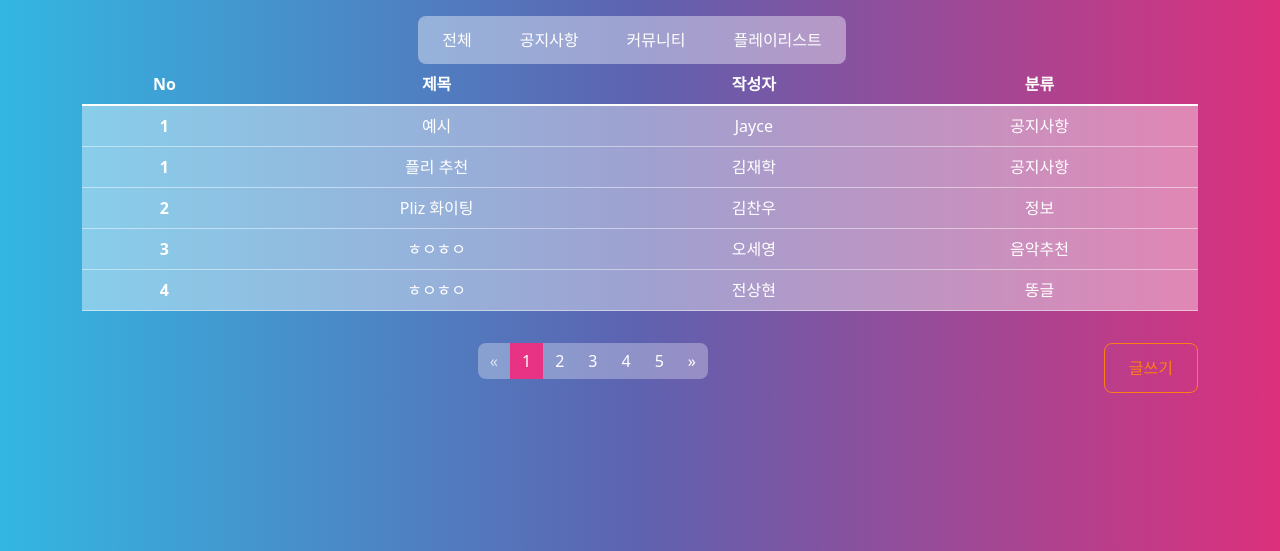
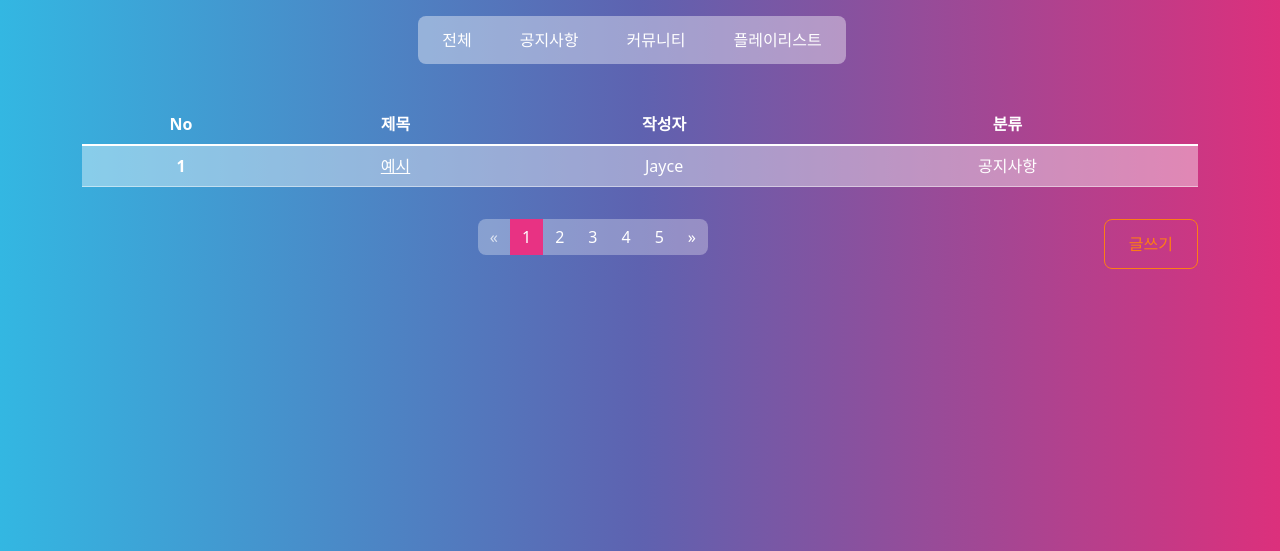
Before and after one commit to yooongs-c/2022-SoftWareProject, a Flask app: page /community/information in a window 1280 px wide. Shown: the part 72-623 px from the top of the page. Run offline with Flask 2, Linux system fonts and the light colour scheme; parts of the project's set-up code (start-up, migrations or seed data) failed here and were passed over; some libraries are stand-ins or nearby versions.

Commit message:
feat:template

```diff
--- a/backend/pliz/app.py
+++ b/backend/pliz/app.py
@@ -4,7 +4,7 @@ from flask_cors import CORS
 
 from models import UserDao, CommunityDao, PlaylistDao
 from services import UserService, CommunityService, PlaylistService
-from views import create_endpoints, index_blueprint, community_blueprint
+from views import create_endpoints, index_blueprint, community_blueprint, rank_blueprint
 
 class Services:
     pass
@@ -38,6 +38,7 @@ def create_app(test_config=None):
 
     app.register_blueprint(index_blueprint.bp)
     app.register_blueprint(community_blueprint.bp)
+    app.register_blueprint(rank_blueprint.bp)
 
     return app
 
--- a/backend/pliz/templates/community/information.html
+++ b/backend/pliz/templates/community/information.html
@@ -10,7 +10,7 @@
           <button type="button" class="btn btn-secondary">플레이리스트</button>
         </div>
       </div>
-
+      <p></p>
       <div class="container text-center">
       <table class="table table-hover">
         <thead>
@@ -21,43 +21,24 @@
             <th scope="col">분류</th>
           </tr>
         </thead>
+        <br/>
         <tbody>
           {% for row in contents %}
           <tr class="table-secondary">
             <th scope="row">{{ row.no }} </th>
-            <td>{{ row.title }} </td>
+            <td ><a href="/community/information/{row.no}">
+              {{ row.title }}</a>
+            </td>
             <td>{{ row.author }} </td>
             <td>{{ row.category }} </td>
           </tr>
           {% endfor %}
-          <tr class="table-secondary">
-            <th scope="row">1</th>
-            <td>플리 추천</td>
-            <td>김재학</td>
-            <td>공지사항</td>
-          </tr>
-          <tr class="table-secondary">
-            <th scope="row">2</th>
-            <td>Pliz 화이팅</td>
-            <td>김찬우</td>
-            <td>정보</td>
-          </tr>
-          <tr class="table-secondary">
-            <th scope="row">3</th>
-            <td>ㅎㅇㅎㅇ</td>
-            <td>오세영</td>
-            <td>음악추천</td>
-          </tr>
-          <tr class="table-secondary">
-            <th scope="row">4</th>
-            <td>ㅎㅇㅎㅇ</td>
-            <td>전상현</td>
-            <td>똥글</td>
-          </tr>
         </tbody>
       </table>
 
-      <button type="button" class="btn btn-outline-danger" style="float:right;">글쓰기</button>
+      <button type="button" class="btn btn-outline-danger" style="float:right;" onClick="location.href=/community/write">
+        글쓰기
+      </button>
       <!-- 버튼라인 ~ 페이징 라인 공백 넣기 -->
 
       <div>
@@ -88,5 +69,3 @@
     </div>
       <script src="https://cdn.jsdelivr.net/npm/bootstrap@5.1.3/dist/js/bootstrap.min.js"></script>
 </body>
-
-</html>
--- /dev/null
+++ b/backend/pliz/templates/rank/ranklist.html
@@ -0,0 +1,5 @@
+{% include 'layout/head.html' %}
+<body>
+    {% include 'layout/header.html' %}
+
+</body>
--- a/backend/pliz/views/__init__.py
+++ b/backend/pliz/views/__init__.py
@@ -6,7 +6,7 @@ from flask.json import JSONEncoder
 from functools import wraps
 from . import index_blueprint
 from .community import blueprint as community_blueprint
-
+from .rank import blueprint as rank_blueprint
 
 class CustomJsonEncoder(JSONEncoder):
     def default(self, obj):
--- a/backend/pliz/views/community/blueprint.py
+++ b/backend/pliz/views/community/blueprint.py
@@ -9,3 +9,7 @@ def information():
 @bp.route('/playlist', methods=['GET'])
 def playlist():
     return render_template('community/playlist.html')
+
+@bp.route('/information/write', methods=['GET'])
+def information_write():
+    return render_template('community/write.html')
```
Also changed, not shown: backend/pliz/templates/community/playlist.html (+50 -0 lines), backend/pliz/templates/community/write.html (added, +46 -0 lines), backend/pliz/views/rank/blueprint.py (added, +7 -0 lines).
